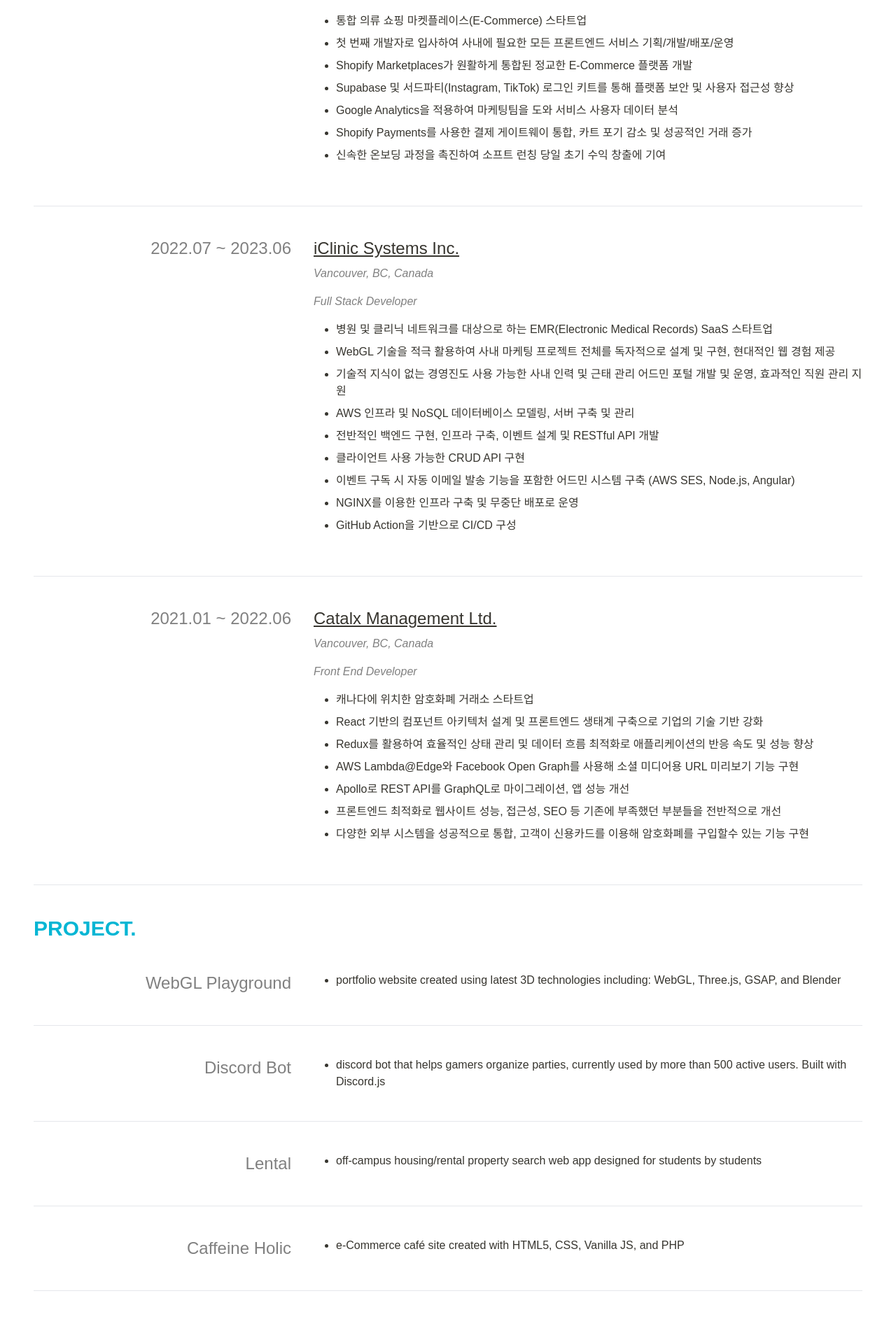
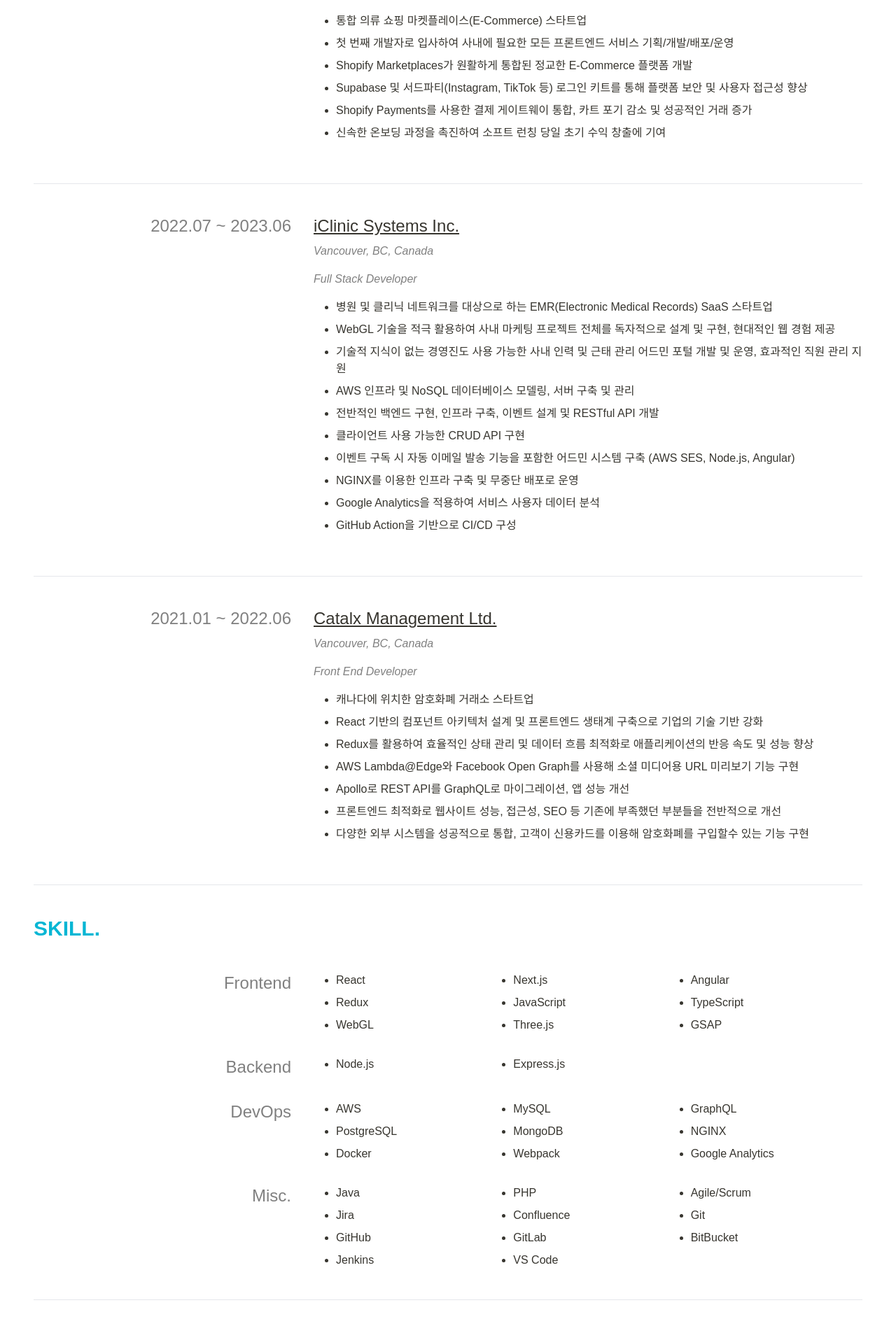
Before and after one commit to jaeungkim/portfolio-website-nextjs, a Next.js app: page /resume in a window 1280 px wide. Shown: the part 929-2824 px from the top of the page at 70% size. Built offline with nearby package versions, Linux system fonts and the light colour scheme.

Commit message:
231119 03:27pm updating resume to be ready (without projects atm)

```diff
--- a/pages/resume.tsx
+++ b/pages/resume.tsx
@@ -140,22 +140,20 @@ export default function About() {
               기획/개발/배포/운영
             </li>
             <li>
-              Shopify Marketplaces가 원활하게 통합된 정교한 E-Commerce 플랫폼 개발
+              Shopify Marketplaces가 원활하게 통합된 정교한 E-Commerce 플랫폼
+              개발
             </li>
             <li>
-              Supabase 및 서드파티(Instagram, TikTok) 로그인 키트를 통해 플랫폼 보안 및 사용자 접근성
-              향상
-            </li>
-            <li>
-              Google Analytics을 적용하여 마케팅팀을 도와 서비스 사용자 데이터
-              분석
+              Supabase 및 서드파티(Instagram, TikTok 등) 로그인 키트를 통해 플랫폼
+              보안 및 사용자 접근성 향상
             </li>
             <li>
               Shopify Payments를 사용한 결제 게이트웨이 통합, 카트 포기 감소 및
               성공적인 거래 증가
             </li>
             <li>
-              신속한 온보딩 과정을 촉진하여 소프트 런칭 당일 초기 수익 창출에 기여
+              신속한 온보딩 과정을 촉진하여 소프트 런칭 당일 초기 수익 창출에
+              기여
             </li>
           </ul>
         </div>
@@ -195,15 +193,18 @@ export default function About() {
               어드민 포털 개발 및 운영, 효과적인 직원 관리 지원
             </li>
             <li>AWS 인프라 및 NoSQL 데이터베이스 모델링, 서버 구축 및 관리</li>
-            <li>전반적인 백엔드 구현, 인프라 구축, 이벤트 설계 및 RESTful API 개발</li>
             <li>
-              클라이언트 사용 가능한 CRUD API 구현
+              전반적인 백엔드 구현, 인프라 구축, 이벤트 설계 및 RESTful API 개발
             </li>
+            <li>클라이언트 사용 가능한 CRUD API 구현</li>
             <li>
               이벤트 구독 시 자동 이메일 발송 기능을 포함한 어드민 시스템 구축
               (AWS SES, Node.js, Angular)
             </li>
             <li>NGINX를 이용한 인프라 구축 및 무중단 배포로 운영</li>
+            <li>
+              Google Analytics을 적용하여 서비스 사용자 데이터 분석
+            </li>
             <li>GitHub Action을 기반으로 CI/CD 구성</li>
           </ul>
         </div>
@@ -259,12 +260,12 @@ export default function About() {
       <hr className="my-11"></hr>
 
       {/* Projects  */}
-      <div className="mb-11 font-semibold text-cyan-500 text-3xl uppercase">
+      {/* <div className="mb-11 font-semibold text-cyan-500 text-3xl uppercase">
         Project.
-      </div>
+      </div> */}
 
       {/* WebGL Playground */}
-      <div className="md:grid md:grid-cols-3 md:gap-4">
+      {/* <div className="md:grid md:grid-cols-3 md:gap-4">
         <div className="text-2xl font-medium text-[#808080] md:text-right md:px-4">
           WebGL Playground
         </div>
@@ -277,10 +278,10 @@ export default function About() {
           </ul>
         </div>
       </div>
-      <hr className="my-11"></hr>
+      <hr className="my-11"></hr> */}
 
       {/* Lost Ark Bot */}
-      <div className="md:grid md:grid-cols-3 md:gap-4">
+      {/* <div className="md:grid md:grid-cols-3 md:gap-4">
         <div className="text-2xl font-medium text-[#808080] md:text-right md:px-4">
           Discord Bot
         </div>
@@ -293,10 +294,10 @@ export default function About() {
           </ul>
         </div>
       </div>
-      <hr className="my-11"></hr>
+      <hr className="my-11"></hr> */}
 
       {/* Lental */}
-      <div className="md:grid md:grid-cols-3 md:gap-4">
+      {/* <div className="md:grid md:grid-cols-3 md:gap-4">
         <div className="text-2xl font-medium text-[#808080] md:text-right md:px-4">
           Lental
         </div>
@@ -309,10 +310,10 @@ export default function About() {
           </ul>
         </div>
       </div>
-      <hr className="my-11"></hr>
+      <hr className="my-11"></hr> */}
 
       {/* Caffeine Holic */}
-      <div className="md:grid md:grid-cols-3 md:gap-4">
+      {/* <div className="md:grid md:grid-cols-3 md:gap-4">
         <div className="text-2xl font-medium text-[#808080] md:text-right md:px-4">
           Caffeine Holic
         </div>
@@ -324,7 +325,7 @@ export default function About() {
           </ul>
         </div>
       </div>
-      <hr className="my-11"></hr>
+      <hr className="my-11"></hr> */}
 
       {/* Skills */}
       <div className="mb-11 font-semibold text-cyan-500 text-3xl uppercase">
```
Also changed, not shown: 1 other file (tests, documents, lock files or other folders).
